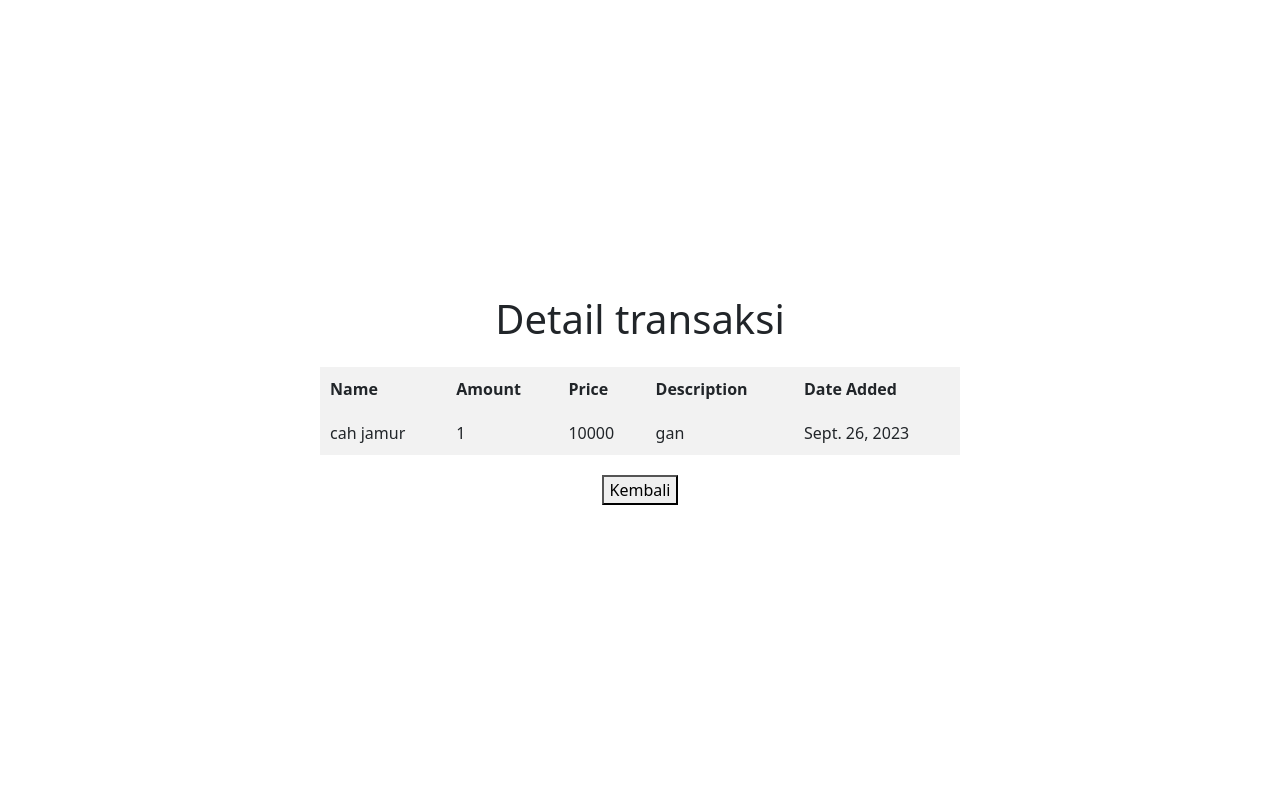
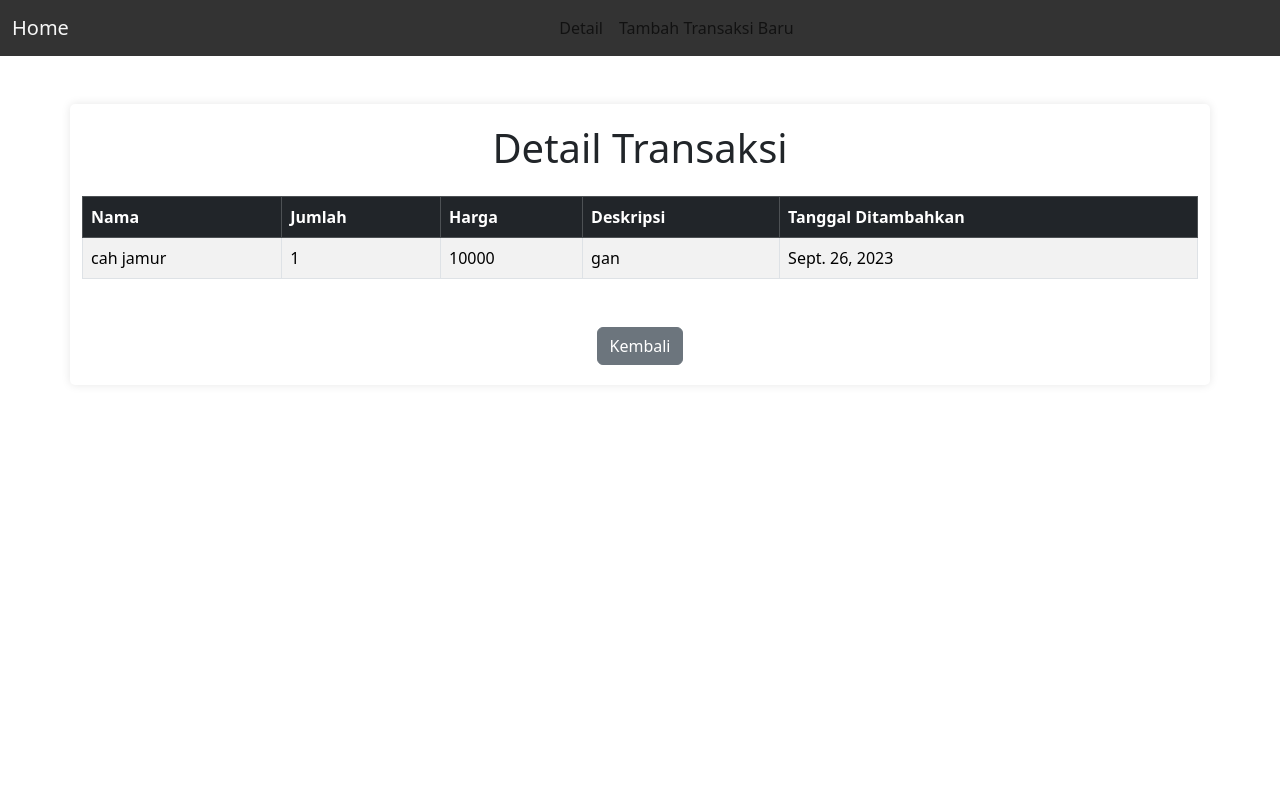
Before and after one commit to Liqba/Tugas2PBP, a Django app: page /show-detail in a window 1280 px wide. Run offline with Django 4.2, Linux system fonts and the light colour scheme; a user stored in the database is signed in; data comes from the database, SQL or seed files in the repository; both versions use the stored data as it was after the commit.

Commit message:
merapihkan main.html dan show_detail.html

```diff
--- a/main/templates/show_detail.html
+++ b/main/templates/show_detail.html
@@ -1,61 +1,22 @@
 {% extends 'base.html' %}
 
-{% block meta %}
-    <style>
-        /* Style untuk tabel */
-    table {
-    width: 50%;
-    border-collapse: collapse;
-    margin-bottom: 20px;
-    }
+{% block content %}
+<div class="container my-5">
+    <div class="text-center mb-4">
+        <h1>Detail Transaksi</h1>
+    </div>
 
-    /* Style untuk header tabel */
-    th {
-    background-color: #f2f2f2;
-    font-weight: bold;
-    text-align: left;
-    padding: 10px;
-    border: 1px solid #ccc;
-    }
-
-    /* Style untuk sel tabel */
-    td {
-    padding: 10px;
-    border: 1px solid #ccc;
-    }
-
-    /* Style untuk baris genap */
-    tr:nth-child(even) {
-    background-color: #f2f2f2;
-    }
-
-    /* Style untuk baris ganjil */
-    tr:nth-child(odd) {
-    background-color: #ffffff;
-    }
-
-    /* Style saat kursor diarahkan ke sel */
-    td:hover {
-    background-color: #e0e0e0;
-    transition: background-color 0.3s ease-in;
-    }
-
-    </style>
-{% endblock meta %}
-
-{% block content %}
-<h1>Detail transaksi</h1>
-
-<ul id="list" class="list"></ul>
-<table>
+    <table class="table table-hover table-bordered table-striped">
+        <thead class="table-dark">
             <tr>
-        <th>Name</th>
-        <th>Amount</th>
-        <th>Price</th>
-        <th>Description</th>
-        <th>Date Added</th>
+                <th>Nama</th>
+                <th>Jumlah</th>
+                <th>Harga</th>
+                <th>Deskripsi</th>
+                <th>Tanggal Ditambahkan</th>
             </tr>
-
+        </thead>
+        <tbody>
             {% for item in items %}
                 <tr>
                     <td>{{item.name}}</td>
@@ -65,10 +26,11 @@
                     <td>{{item.date_added}}</td>
                 </tr>
             {% endfor %}
+        </tbody>
     </table>
-<a href="{% url 'main:show_main' %}">
-    <button>
-        Kembali
-    </button>
-</a>
+
+    <div class="text-center mt-5">
+        <a href="{% url 'main:show_main' %}" class="btn btn-secondary">Kembali</a>
+    </div>
+</div>
 {% endblock %}
--- a/templates/base.html
+++ b/templates/base.html
@@ -7,22 +7,65 @@
             name="viewport"
             content="width=device-width, initial-scale=1.0"
         />
-        <title>Pelacak Pengeluaran</title>
+        <title>Pelacak Keuangan</title>
         <style>
+            body {
+                font-family: 'Lato', sans-serif;
+                background-color: #f7f7f7;
+            }
+
             * {
-            box-sizing: border-box;
+                box-sizing: border-box;
             }
-            body {
-            background-color: #f7f7f7;
-            display: flex;
-            flex-direction: column;
-            align-items: center;
-            justify-content: center;
-            min-height: 100vh;
-            margin: 0;
-            font-family: 'Lato', sans-serif;
+
+            .navbar {
+                text-align: left;
+                background-color: #333;
+                justify-content: space-between;
+                display: flex;
+            }
+
+            .navbar-brand {
+                color: #f7f7f7 !important;
+                margin-right: auto;
+                max-width: 10%; /* Anda dapat menyesuaikan ini sesuai kebutuhan */
+                text-overflow: ellipsis;
+                white-space: nowrap;
+                overflow: hidden;
+            }
+
+            .navbar-nav {
+                margin: 0 auto; /* Mengatur navbar items di tengah */
+            }
+
+            .container {
+                background-color: white;
+                padding: 20px;
+                border-radius: 5px;
+                box-shadow: 0px 0px 10px rgba(0, 0, 0, 0.1);
+                margin-top: 20px;
+            }
+
+            h1, h2, h4 {
+                margin: 10px 0;
+            }
+
+            button {
+                margin: 10px 0;
+                background-color: #007BFF;
+                border: none;
+                padding: 10px 20px;
+                border-radius: 5px;
+                color: white;
+                transition: background-color 0.3s;
+            }
+
+            button:hover {
+                background-color: #0056b3;
             }
         </style>
+
+
         {% block meta %}
             <meta charset="UTF-8" />
             <meta name="viewport" content="width=device-width, initial-scale=1">
@@ -34,6 +77,24 @@
     </head>
 
     <body>
+        <nav class="navbar navbar-expand-lg">
+            <div class="container-fluid">
+              <a class="navbar-brand" href="{% url 'main:show_main' %}">Home</a>
+              <button class="navbar-toggler" type="button" data-bs-toggle="collapse" data-bs-target="#navbarNav" aria-controls="navbarNav" aria-expanded="false" aria-label="Toggle navigation">
+                <span class="navbar-toggler-icon"></span>
+              </button>
+              <div class="collapse navbar-collapse" id="navbarNav">
+                <ul class="navbar-nav">
+                  <li class="nav-item">
+                    <a class="nav-link" href="{% url 'main:show_detail' %}">Detail</a>
+                  </li>
+                  <li class="nav-item">
+                    <a class="nav-link" href="{% url 'main:create_item' %}">Tambah Transaksi Baru</a>
+                  </li>
+                </ul>
+              </div>
+            </div>
+          </nav>
         {% block content %}
         {% endblock content %}
     </body>
```
Also changed, not shown: main/templates/main.html (+26 -47 lines), db.sqlite3. Lines whose indentation alone changed are shown as unchanged.
